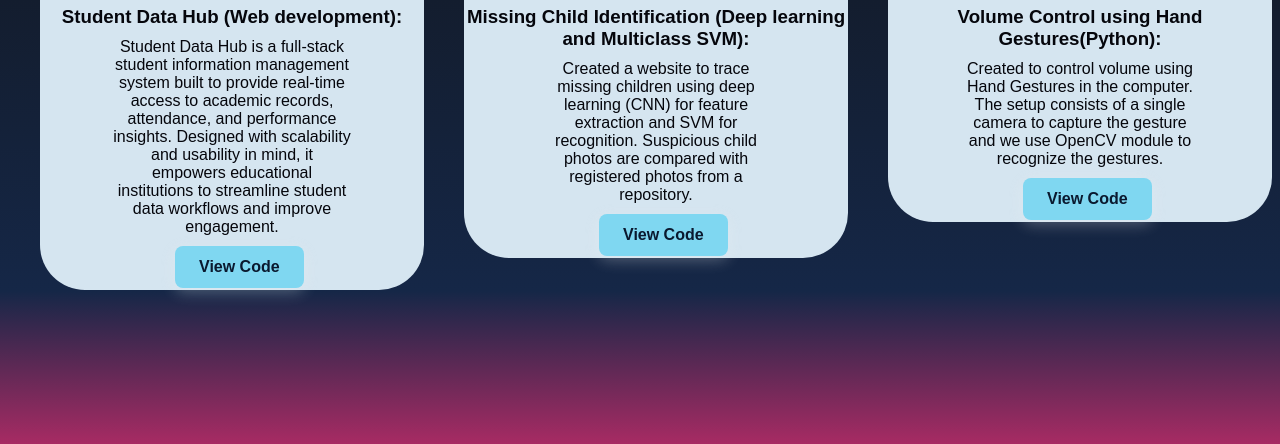
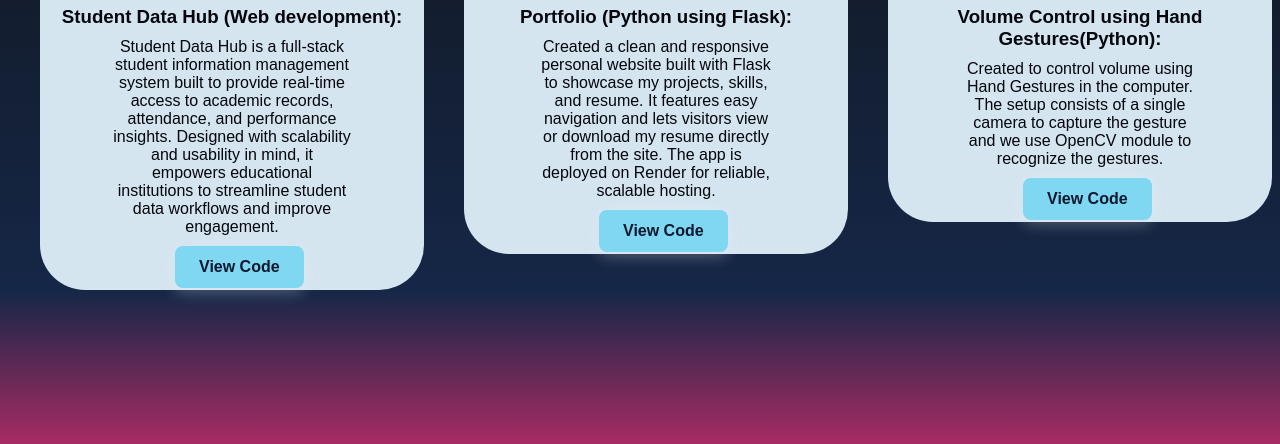
Before and after one commit to Bhanu863-web/pavani_portfolio, a Flask app: page /projects in a window 1280 px wide. Shown: the part 309-753 px from the top of the page. Run offline with Flask 3, Linux system fonts and the light colour scheme.

Commit message:
Initial commit

```diff
--- a/templates/project.html
+++ b/templates/project.html
@@ -18,12 +18,12 @@
     </div>
     <div class="project1">
         <div class="projimg">
-            <img src="https://cdn-icons-png.freepik.com/512/8921/8921081.png">
+            <img src="https://cdn-icons-png.flaticon.com/512/7867/7867852.png">
         </div>
-        <h3>Missing Child Identification (Deep learning and Multiclass SVM):</h3>
-        <p> Created a website to trace missing children using deep learning (CNN) for feature extraction and SVM
-            for recognition. Suspicious child photos are compared with registered photos from a repository. </p>
-            <a href="https://github.com/19PA1A0569/student-data-hub" class="view-code-btn">View Code </a>
+        <h3>Portfolio (Python using Flask):</h3>
+        <p> Created a clean and responsive personal website built with Flask to showcase my projects, skills, and resume.
+          It features easy navigation and lets visitors view or download my resume directly from the site. The app is deployed on Render for reliable, scalable hosting. </p>
+            <a href="https://github.com/19PA1A0569/My_Portfolio" class="view-code-btn">View Code </a>
           </div>
     <div class="project1">
         <img src="https://img.youtube.com/vi/a7B5EZVHHkw/0.jpg">
--- a/templates/resume.html
+++ b/templates/resume.html
@@ -8,10 +8,10 @@
   <p>Take a look at my professional experience and skills. You can view it directly in your browser or download a PDF copy for your convenience.</p>
 
   <div class="resume-actions">
-    <a href="{{ url_for('static', filename='files/Resume_Pavani1.pdf') }}" target="_blank" class="resume-btn view-btn">
+    <a href="{{ url_for('static', filename='files/Pavani_Karnati_Resume.pdf') }}" target="_blank" class="resume-btn view-btn">
       <i class="fas fa-eye"></i> View Resume
     </a>
-    <a href="{{ url_for('static', filename='files/Resume_Pavani1.pdf') }}" download class="resume-btn download-btn">
+    <a href="{{ url_for('static', filename='files/Pavani_Karnati_Resume.pdf') }}" download class="resume-btn download-btn">
       <i class="fas fa-download"></i> Download Resume
     </a>
   </div>
```
Also changed, not shown: 2 other files.
